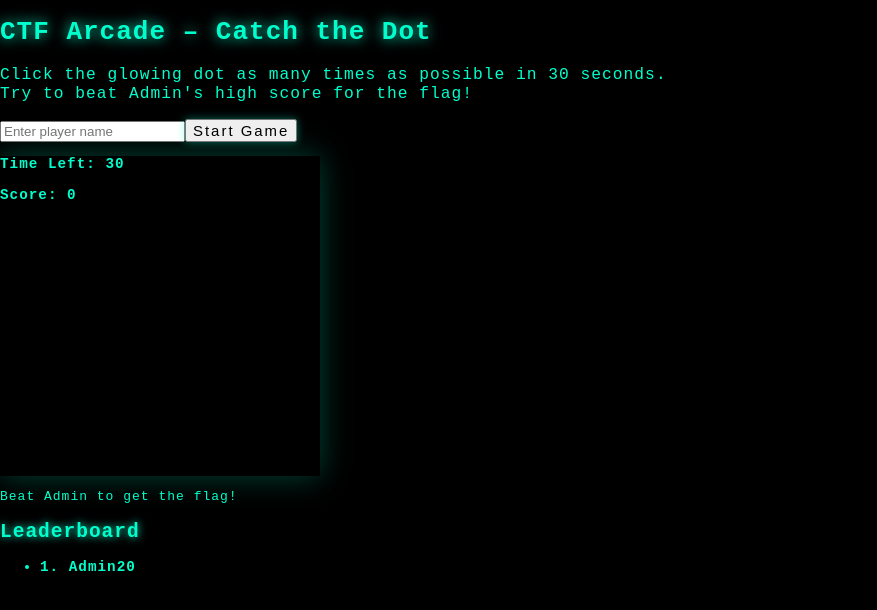
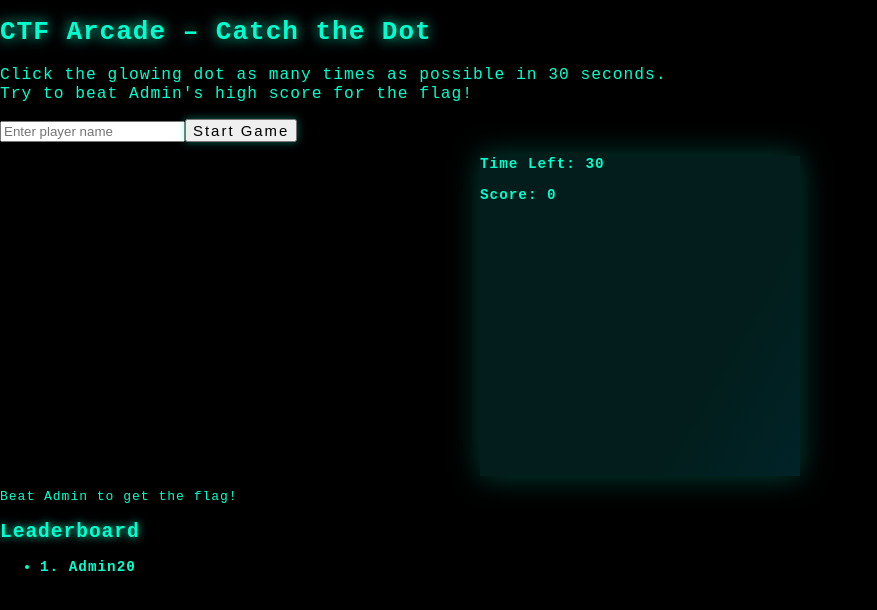
Before and after one commit to dennisabeechrist/ctf-6, a Next.js app: page / in a window 1280 px wide. Shown: the top 610 px of the page, without its empty margins (0-877 px from the left). Built offline with nearby package versions, Linux system fonts and the light colour scheme.

Commit message:
Update globals.css

```diff
--- a/app/globals.css
+++ b/app/globals.css
@@ -5,3 +5,7 @@ html, body {
   background-color: black;
   color: #00ffcc;
 }
+.game-area {
+  margin: 0 auto;
+  background: linear-gradient(120deg, #021d1b 70%, #002328 100%);
+}
```
